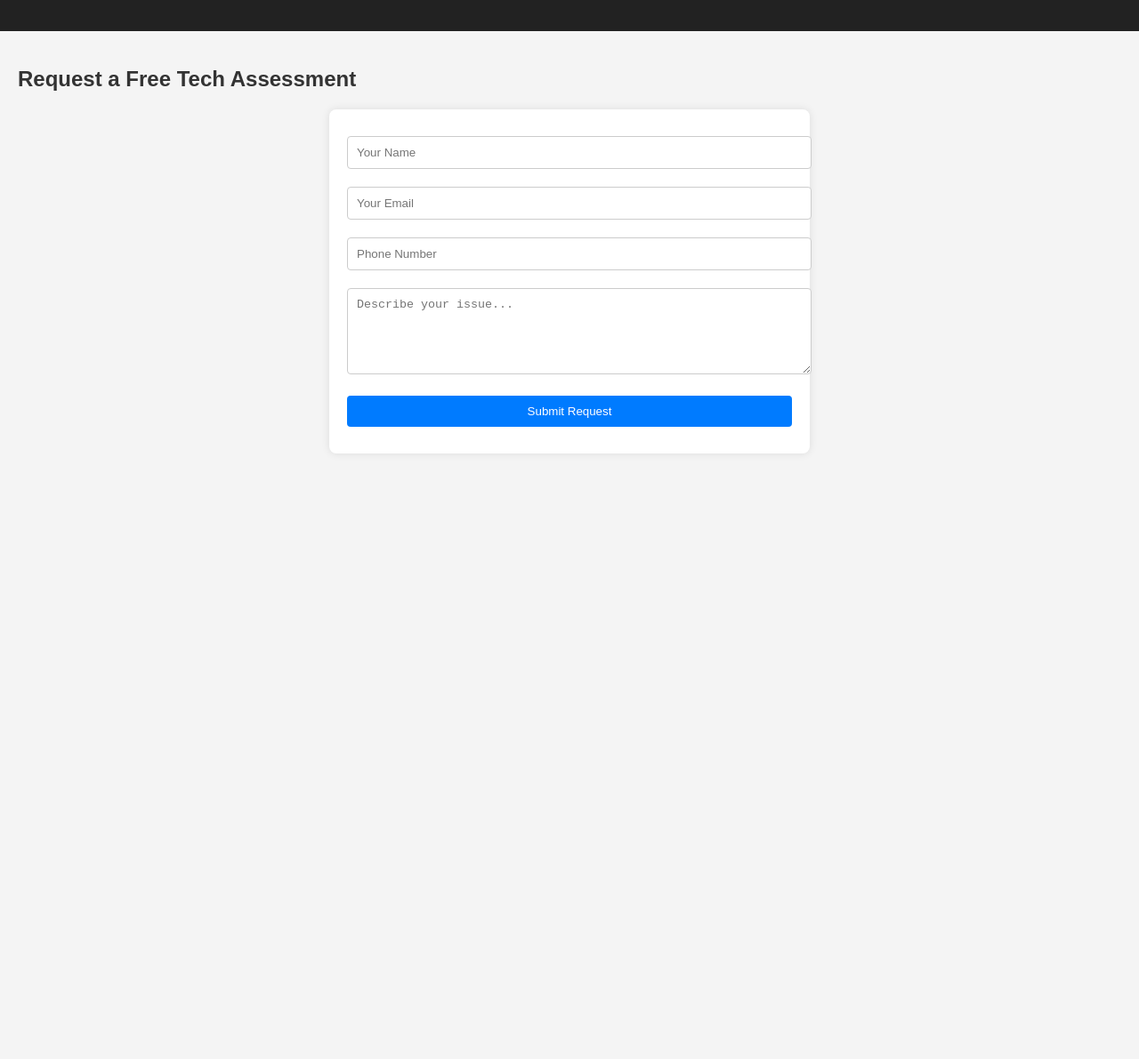
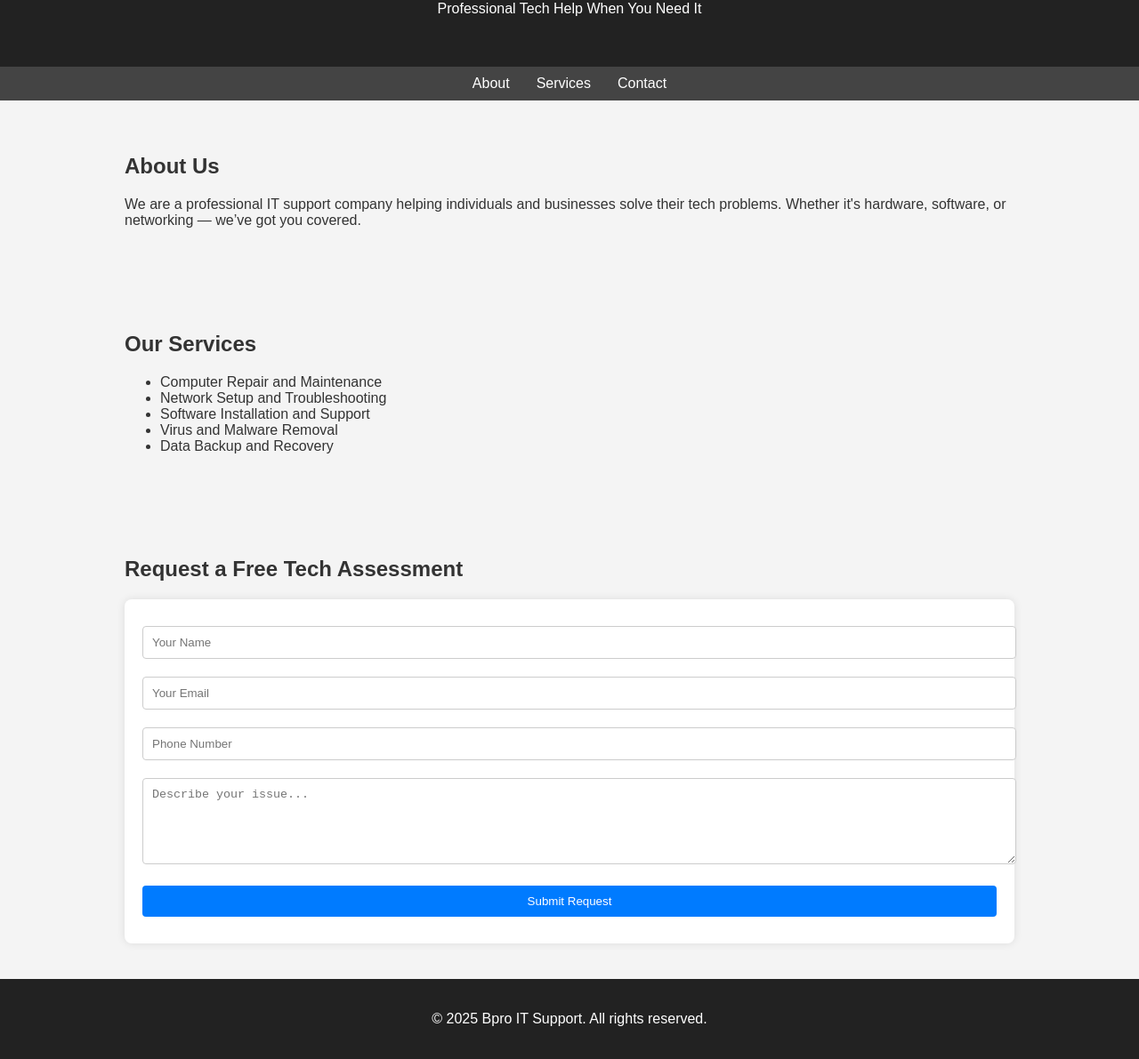
Before and after one commit to bereketb10/Bpro-it-support, a plain HTML site: page index.html in a window 1280 px wide. Shown: the part 119-1310 px from the top of the page at 89% size. Before the commit the page ends 800 px from the top, so only its background shows below. Drawn offline with Linux system fonts and the light colour scheme.

Commit message:
Update index.html

```diff
--- a/index.html
+++ b/index.html
@@ -9,26 +9,44 @@
       font-family: Arial, sans-serif;
       margin: 0;
       padding: 0;
-      background: #f4f4f4;
+      background-color: #f4f4f4;
       color: #333;
     }
+
     header {
       background: #222;
-      color: white;
-      padding: 20px;
+      color: #fff;
+      padding: 40px 20px;
       text-align: center;
     }
+
+    nav {
+      background: #444;
+      color: white;
+      display: flex;
+      justify-content: center;
+      gap: 30px;
+      padding: 10px;
+    }
+
+    nav a {
+      color: white;
+      text-decoration: none;
+    }
+
     section {
-      padding: 20px;
+      padding: 40px 20px;
+      max-width: 1000px;
+      margin: auto;
     }
-    form {
-      max-width: 500px;
-      margin: auto;
+
+    .form-container {
       background: white;
       padding: 20px;
       border-radius: 8px;
       box-shadow: 0 0 10px rgba(0,0,0,0.1);
     }
+
     input, textarea, button {
       width: 100%;
       padding: 10px;
@@ -36,26 +54,58 @@
       border: 1px solid #ccc;
       border-radius: 4px;
     }
+
     button {
       background: #007BFF;
       color: white;
       border: none;
       cursor: pointer;
     }
+
     button:hover {
       background: #0056b3;
+    }
+
+    footer {
+      background: #222;
+      color: white;
+      text-align: center;
+      padding: 20px;
     }
   </style>
 </head>
 <body>
 
 <header>
-  <h1>Welcome to Bpro IT Support</h1>
-  <p>Your trusted tech support partner</p>
+  <h1>Bpro IT Support</h1>
+  <p>Professional Tech Help When You Need It</p>
 </header>
 
-<section>
+<nav>
+  <a href="#about">About</a>
+  <a href="#services">Services</a>
+  <a href="#contact">Contact</a>
+</nav>
+
+<section id="about">
+  <h2>About Us</h2>
+  <p>We are a professional IT support company helping individuals and businesses solve their tech problems. Whether it's hardware, software, or networking — we’ve got you covered.</p>
+</section>
+
+<section id="services">
+  <h2>Our Services</h2>
+  <ul>
+    <li>Computer Repair and Maintenance</li>
+    <li>Network Setup and Troubleshooting</li>
+    <li>Software Installation and Support</li>
+    <li>Virus and Malware Removal</li>
+    <li>Data Backup and Recovery</li>
+  </ul>
+</section>
+
+<section id="contact">
   <h2>Request a Free Tech Assessment</h2>
+  <div class="form-container">
     <form action="https://formsubmit.co/bereket.emerald@gmail.com" method="POST">
 
       <input type="text" name="name" placeholder="Your Name" required>
@@ -64,7 +114,12 @@
       <textarea name="issue" rows="5" placeholder="Describe your issue..." required></textarea>
       <button type="submit">Submit Request</button>
     </form>
+  </div>
 </section>
+
+<footer>
+  <p>© 2025 Bpro IT Support. All rights reserved.</p>
+</footer>
 
 </body>
 </html>
```
Lines whose indentation alone changed are shown as unchanged.
